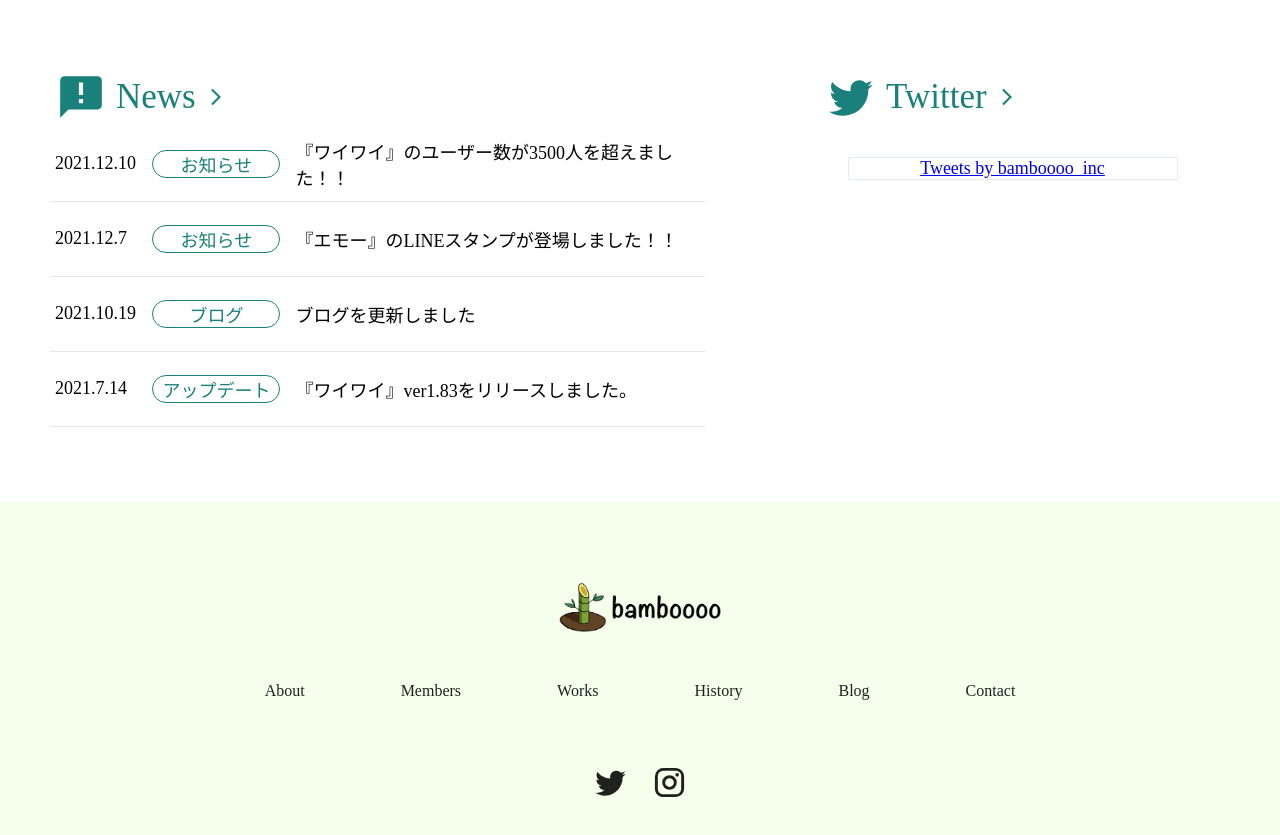
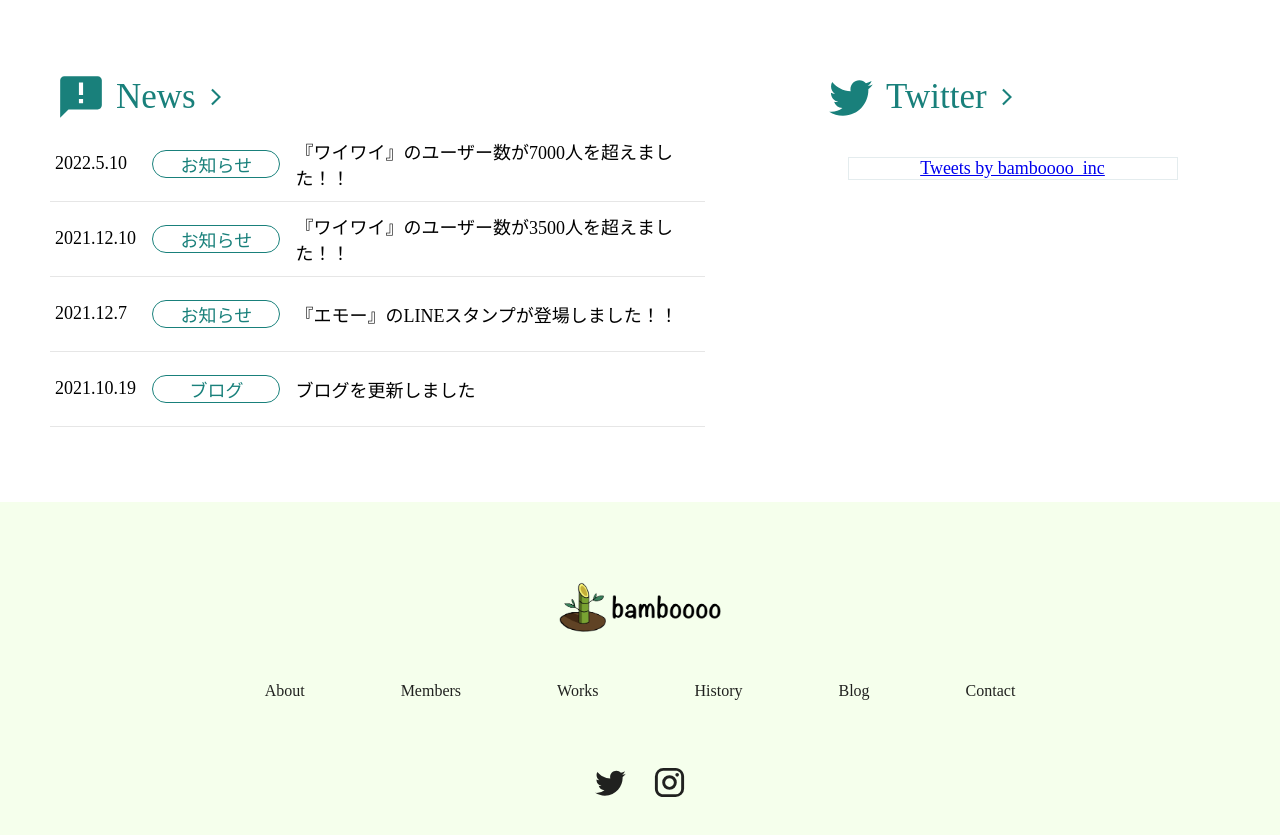
Before and after one commit to bamboooo-dev/bamboooo-hp, a Next.js app: page / in a window 1280 px wide. Shown: the part 1820-2655 px from the top of the page. Built offline with nearby package versions, Linux system fonts and the light colour scheme; a web font is replaced by a local one.

Commit message:
NEWS 更新

```diff
--- a/pages/index.js
+++ b/pages/index.js
@@ -463,6 +463,12 @@ const Applications = () => {
 const newsItems = [
   // 上に新しいnewsを追加していく
   {
+    date: "2022.5.10",
+    category: "お知らせ",
+    text: "『ワイワイ』のユーザー数が7000人を超えました！！",
+    link: "https://bamboooo.net/works",
+  },
+  {
     date: "2021.12.10",
     category: "お知らせ",
     text: "『ワイワイ』のユーザー数が3500人を超えました！！",
```
